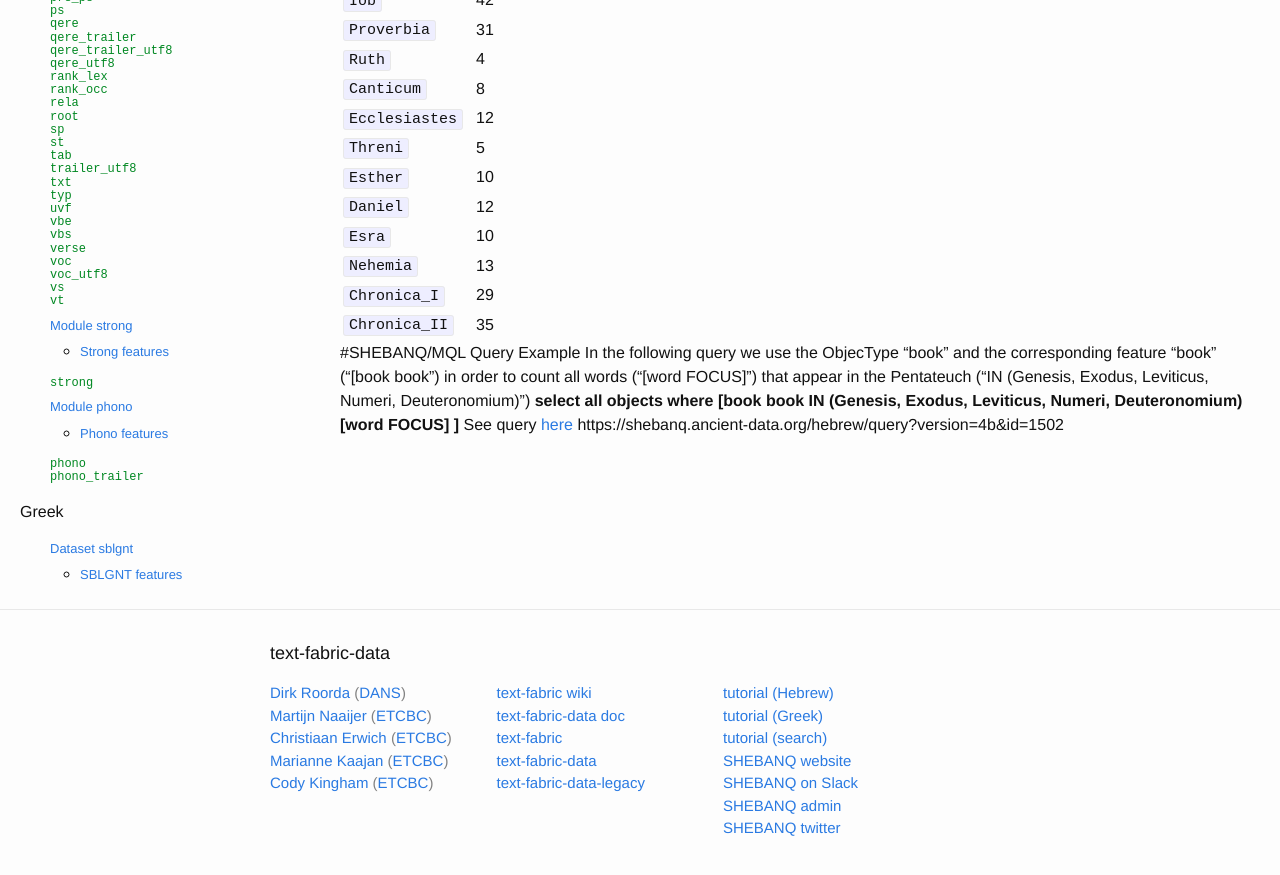
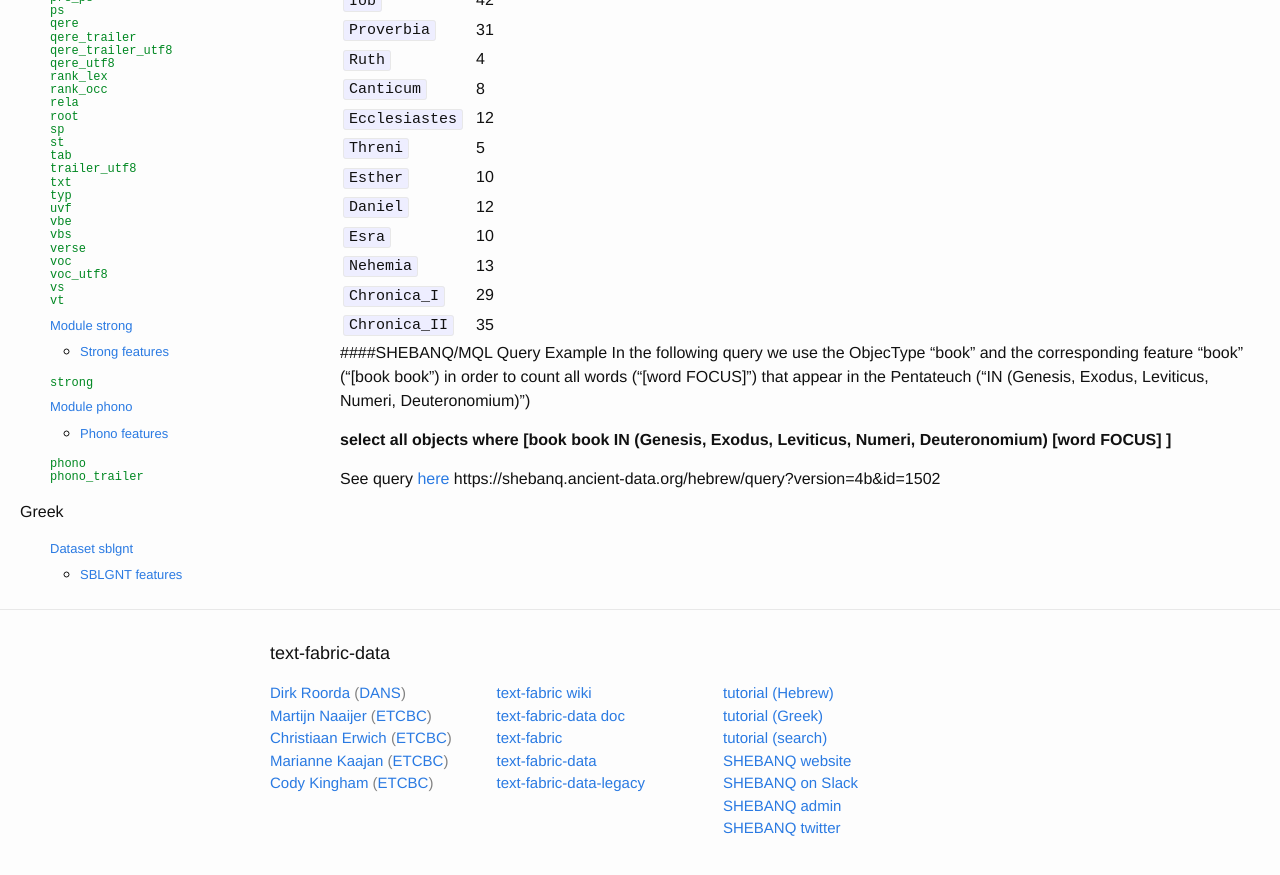
Before and after one commit to kungsik/text-fabric-data, a Jekyll site: the page built from docs/_features/hebrew/etcbc4c/book.md, in a window 1280 px wide and 900 px high, scrolled down 1179 px. Shown: the top 875 px of the window. Built offline with Jekyll 4.4.1, drawn with Linux system fonts in a browser that asks for light colours.

```diff
--- a/docs/_features/hebrew/etcbc4c/book.md
+++ b/docs/_features/hebrew/etcbc4c/book.md
@@ -54,11 +54,13 @@ book | #chapters
 `Chronica_I`   | 29
 `Chronica_II`  | 35
 
-#SHEBANQ/MQL Query Example
+####SHEBANQ/MQL Query Example
 In the following query we use the ObjecType "book" and the corresponding feature "book" ("[book book") in order to count all words ("[word FOCUS]") that appear in the Pentateuch ("IN (Genesis, Exodus, Leviticus, Numeri, Deuteronomium)")
+
 **select all objects where
 [book book IN (Genesis, Exodus, Leviticus, Numeri, Deuteronomium)
   [word FOCUS]
 ]**
+
 See query  [here](https://shebanq.ancient-data.org/hebrew/query?version=4b&id=1502)
 https://shebanq.ancient-data.org/hebrew/query?version=4b&id=1502
```
